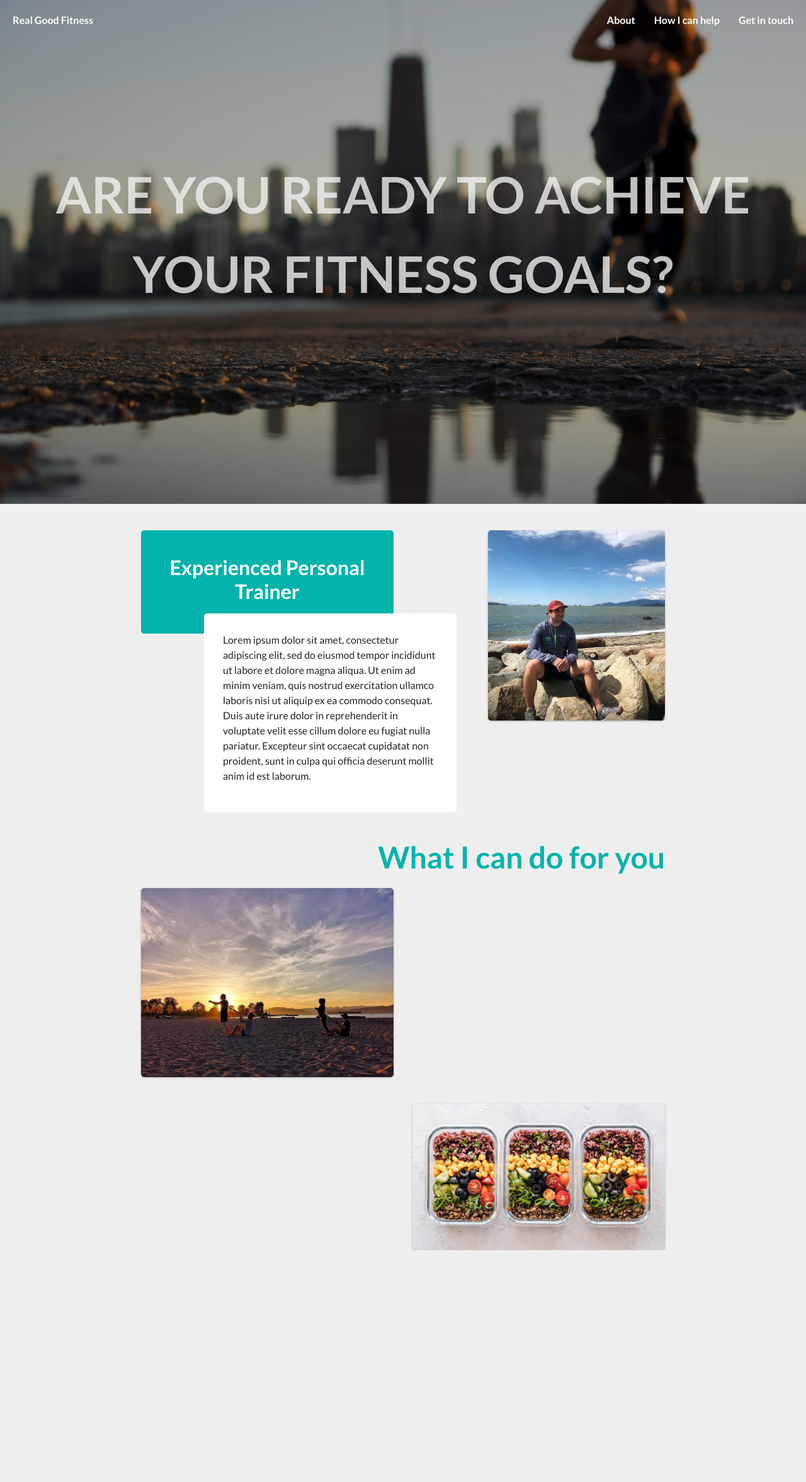
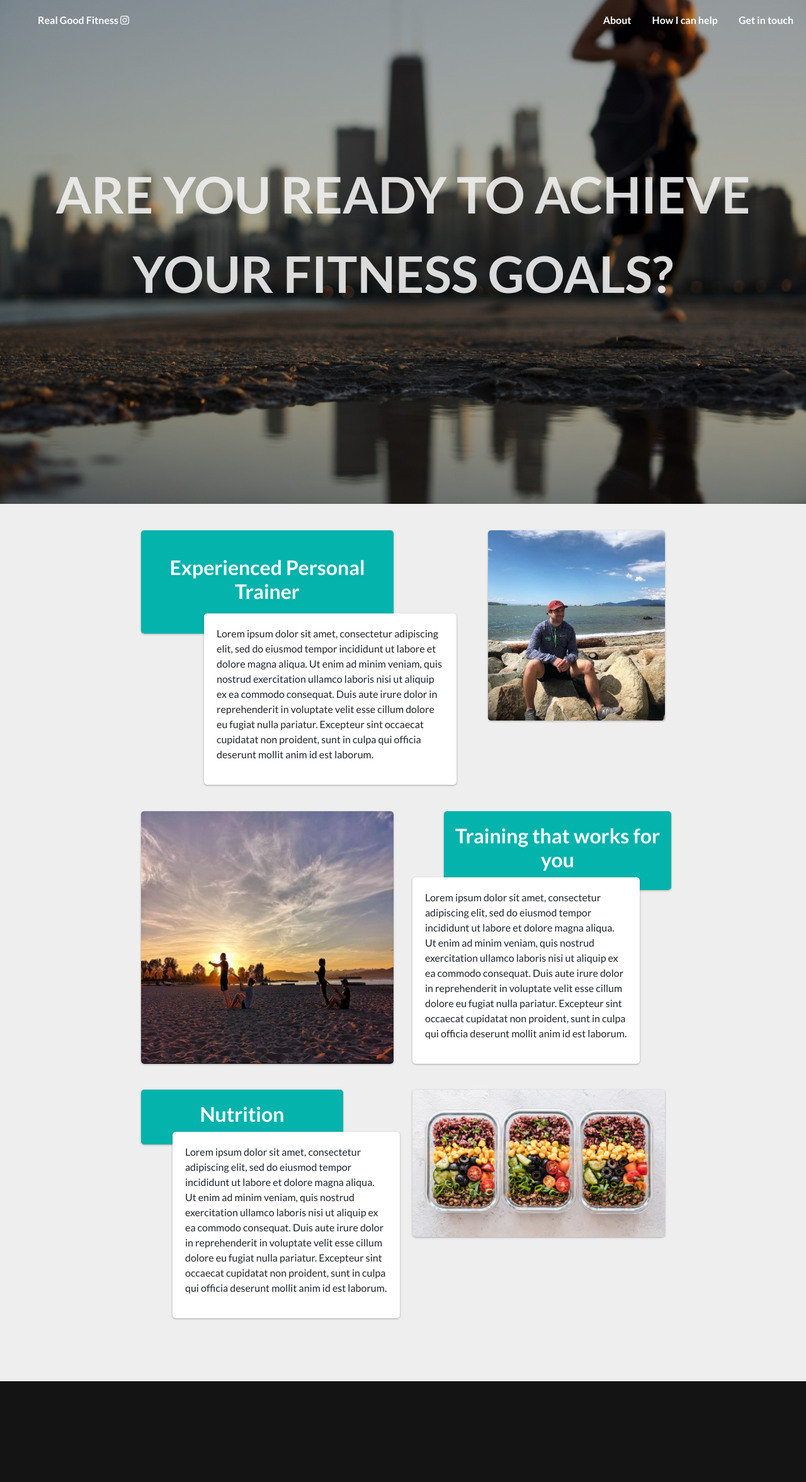
Before and after one commit to jpaul24/realgoodfitness, a website: page app/index.html in a window 1280 px wide. Shown: the whole page at 63% size. Before the commit the page ends 1985 px from the top, so only its background shows below. Drawn offline with nearby package versions, Linux system fonts and the light colour scheme.

Commit message:
adding info

```diff
--- a/app/index.html
+++ b/app/index.html
@@ -12,13 +12,18 @@
   <section class="image-background fade-scroll col-12" style="background: linear-gradient(rgba(0,0,0,0.3), rgba(0,0,0,0.3)), url(images/running.jpg); background-size: cover; background-position: center; background-attachment: fixed;">
     <nav class="navbar-home nav">
       <div class="company-name nav-links">
-        <a href="">Real Good Fitness</a>
+        <ul>
+          <li><a href="">Real Good Fitness</a></li>
+          <li><a target="_blank" href="https://www.instagram.com/real_good_fitness/?hl=en"><i class="fab fa-instagram"></i></a></li>
+        </ul>
       </div>
       <div>
         <div class="nav-choice nav-links">
-          <a href="#about-section">About</a>
-          <a href="#help-section">How I can help</a>
-          <a href="">Get in touch</a>
+          <ul>
+            <li><a href="#about-section">About</a></li>
+            <li><a href="#help-section">How I can help</a></li>
+            <li><a href="">Get in touch</a></li>
+          </ul>
         </div>
       </div>
     </nav>
@@ -62,20 +67,29 @@
       </div>
     </section>
     <section id="help-section" class="section-1">
-      <h2 class="text-right help-head">What I can do for you</h2>
       <div class="row">
         <div class="col-12 col-lg-6 about-2">
           <img class="pic-train" src="images/pt-beach.jpg" alt="training on beach">
         </div>
         <div class="col-12 col-lg-6 about-1">
-
+          <div class="train-contain">
+            <h2>Training that works for you</h2>
+          </div>
+          <div class="train-descript">
+            <p>Lorem ipsum dolor sit amet, consectetur adipiscing elit, sed do eiusmod tempor incididunt ut labore et dolore magna aliqua. Ut enim ad minim veniam, quis nostrud exercitation ullamco laboris nisi ut aliquip ex ea commodo consequat. Duis aute irure dolor in reprehenderit in voluptate velit esse cillum dolore eu fugiat nulla pariatur. Excepteur sint occaecat cupidatat non proident, sunt in culpa qui officia deserunt mollit anim id est laborum.</p>
+          </div>
         </div>
       </div>
     </section>
     <section class="section-2">
       <div class="row">
         <div class="col-12 col-lg-6 about-2">
-
+          <div class="nutrit-contain">
+            <h2>Nutrition</h2>
+          </div>
+          <div class="nutrit-descript">
+            <p>Lorem ipsum dolor sit amet, consectetur adipiscing elit, sed do eiusmod tempor incididunt ut labore et dolore magna aliqua. Ut enim ad minim veniam, quis nostrud exercitation ullamco laboris nisi ut aliquip ex ea commodo consequat. Duis aute irure dolor in reprehenderit in voluptate velit esse cillum dolore eu fugiat nulla pariatur. Excepteur sint occaecat cupidatat non proident, sunt in culpa qui officia deserunt mollit anim id est laborum.</p>
+          </div>
         </div>
         <div class="col-12 col-lg-6 about-1">
           <img class="nutrition-pic" src="images/food.jpeg" alt="nutrition">
@@ -96,6 +110,9 @@
       </div>
     </section>
   </section>
+  <footer class="footer">
+
+  </footer>
 
 
 
--- a/app/scss/about.scss
+++ b/app/scss/about.scss
@@ -36,7 +36,6 @@ $blue: #03B3AC;
 
 .nutrition-pic {
   float: right;
-  height: 100%;
   width: 100%;
   box-shadow: 0 1px 3px rgba(0,0,0,0.3);
 }
@@ -57,6 +56,7 @@ $blue: #03B3AC;
   text-align: center;
   border-radius: 5px;
   padding: 40px 10px;
+  box-shadow: 0 1px 3px rgba(0,0,0,0.3);
   h2 {
     font-weight: bold;
   }
@@ -64,9 +64,10 @@ $blue: #03B3AC;
 
 .descript {
   background-color: white;
-  padding: 30px;
+  padding: 20px;
   margin-top: -32px;
   margin-left: 100px;
   border-radius: 5px;
   width: 100%;
+  box-shadow: 0 1px 3px rgba(0,0,0,0.3);
 }
--- /dev/null
+++ b/app/scss/footer.scss
@@ -0,0 +1,5 @@
+.footer {
+  height: 20vh;
+  margin-top: 100px;
+  background-color: rgb(20, 20, 20);
+}
--- a/app/scss/help.scss
+++ b/app/scss/help.scss
@@ -6,3 +6,49 @@ $blue: #03B3AC;
   font-weight: bold;
   color: $blue;
 }
+
+.nutrit-contain {
+  background-color: $blue;
+  color: white;
+  text-align: center;
+  border-radius: 5px;
+  padding: 20px 10px;
+  width: 80%;
+  box-shadow: 0 1px 3px rgba(0,0,0,0.3);
+  h2 {
+    font-weight: bold;
+  }
+}
+
+.nutrit-descript {
+  background-color: white;
+  padding: 20px;
+  margin-top: -20px;
+  margin-left: 50px;
+  border-radius: 5px;
+  width: 90%;
+  box-shadow: 0 1px 3px rgba(0,0,0,0.3);
+}
+
+.train-contain {
+  background-color: $blue;
+  color: white;
+  text-align: center;
+  border-radius: 5px;
+  padding: 20px 5px;
+  width: 90%;
+  margin-left: 50px;
+  box-shadow: 0 1px 3px rgba(0,0,0,0.3);
+  h2 {
+    font-weight: bold;
+  }
+}
+
+.train-descript {
+  background-color: white;
+  padding: 20px;
+  border-radius: 5px;
+  box-shadow: 0 1px 3px rgba(0,0,0,0.3);
+  width: 90%;
+  margin-top: -20px;
+}
--- a/app/scss/landing.scss
+++ b/app/scss/landing.scss
@@ -22,6 +22,10 @@
     font-weight: 700;
     text-transform: uppercase;
     margin-bottom: 30px;
-    opacity: 0.8;
+    opacity: 0.9;
   }
 }
+
+.fa-instagram {
+  color: white;
+}
--- a/app/scss/mobstyle.scss
+++ b/app/scss/mobstyle.scss
@@ -8,6 +8,12 @@ $small-phone: 360px;
 }
 
 @media (max-width: $large-phone) {
+  p {
+    font-size: 16px !important;
+  }
+  h2 {
+    font-size: 24px !important;
+  }
   .my-container {
     width: 95% !important;
   }
@@ -28,7 +34,21 @@ $small-phone: 360px;
   }
   .section-1 {
   margin-top: 15% !important;
-}
+  }
+  .job-contain {
+  padding: 10px 5px !important;
+    h2 {
+      font-size: 24px;
+    }
+  }
+  .descript {
+    padding: 10px 5px !important;
+    margin-top: -5px !important;
+    margin-left: 10px !important;
+  }
+  .about-contain {
+    margin-bottom: 20px;
+  }
 }
 
 @media (max-width: $small-phone) {
--- a/app/scss/styles.scss
+++ b/app/scss/styles.scss
@@ -3,6 +3,7 @@
 @import "landing";
 @import "about";
 @import "help";
+@import "footer";
 @import "https://fonts.googleapis.com/css?family=Lato:400,700,700i,900&display=swap";
 @import "https://fonts.googleapis.com/css?family=Cabin:400,700,700i&display=swap";
 
@@ -37,3 +38,7 @@ html, body {
 img {
   border-radius: 5px;
 }
+
+ul li {
+  display: inline-block;
+}
```
Also changed, not shown: app/css/about.css, app/css/footer.css (added), app/css/help.css, app/css/landing.css, app/css/mobstyle.css, app/css/styles.css.
